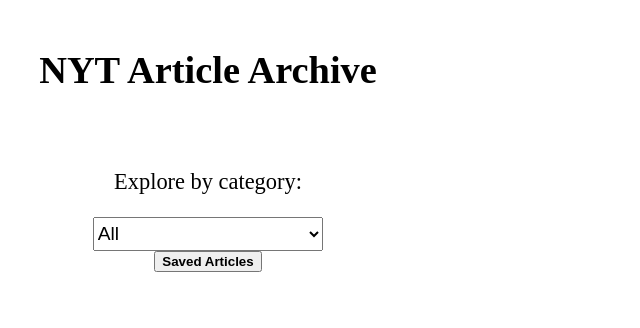
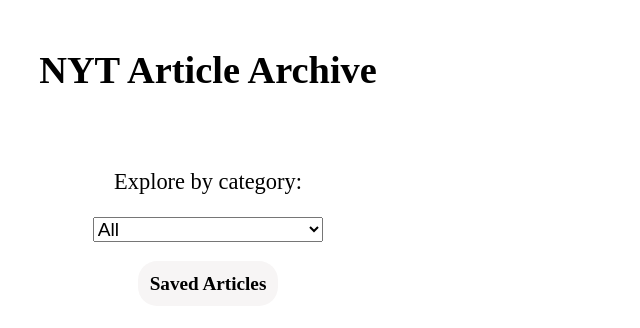
Before and after one commit to whiteheadol/nyt-articles, a React (Create React App) app: page / in a window 1280 px wide. Shown: the top 328 px of the page, without its empty margins (0-640 px from the left). Built offline with nearby package versions, Linux system fonts and the light colour scheme; no server answers; the HTML template or start-up script is replaced by a standard one; a web font is replaced by a local one.

Commit message:
Create a link in the navBar

```diff
--- a/src/Components/NavBar/NavBar.js
+++ b/src/Components/NavBar/NavBar.js
@@ -1,9 +1,10 @@
 import React from 'react';
 import './NavBar.css';
 import {useEffect} from 'react';
+import { Link } from 'react-router-dom';
 
 
-const NavBar = ({ setDisplayedArticles, displayedCategory, setDisplayedCategory, categoryText, setCategoryText }) => {
+const NavBar = ({ setDisplayedArticles, displayedCategory, setDisplayedCategory, categoryText, setCategoryText, setCurrentArticle }) => {
 
   useEffect(() => {
     fetch(`https://api.nytimes.com/svc/topstories/v2/${displayedCategory}.json?api-key=GuWKVIUUyA3DlfmPdjbouV6EFbkXQbVv`)
@@ -19,6 +20,10 @@
   const categoryChangeHandler = (e) => {
     setCategoryText(e.target.value)
     setDisplayedCategory(e.target.value)
+  }
+
+  const clearCurrent = () => {
+    setCurrentArticle({})
   }
 
   return(
@@ -59,7 +64,7 @@
         <option value='us'>US</option>
         <option value='world'>World</option>
       </select>
-      <button className='saved-btn'><strong>Saved Articles</strong></button>
+      <Link to={'/saved'} onClick={clearCurrent}><button className='btn'><strong>Saved Articles</strong></button></Link>
     </section>
   )
 }
```
